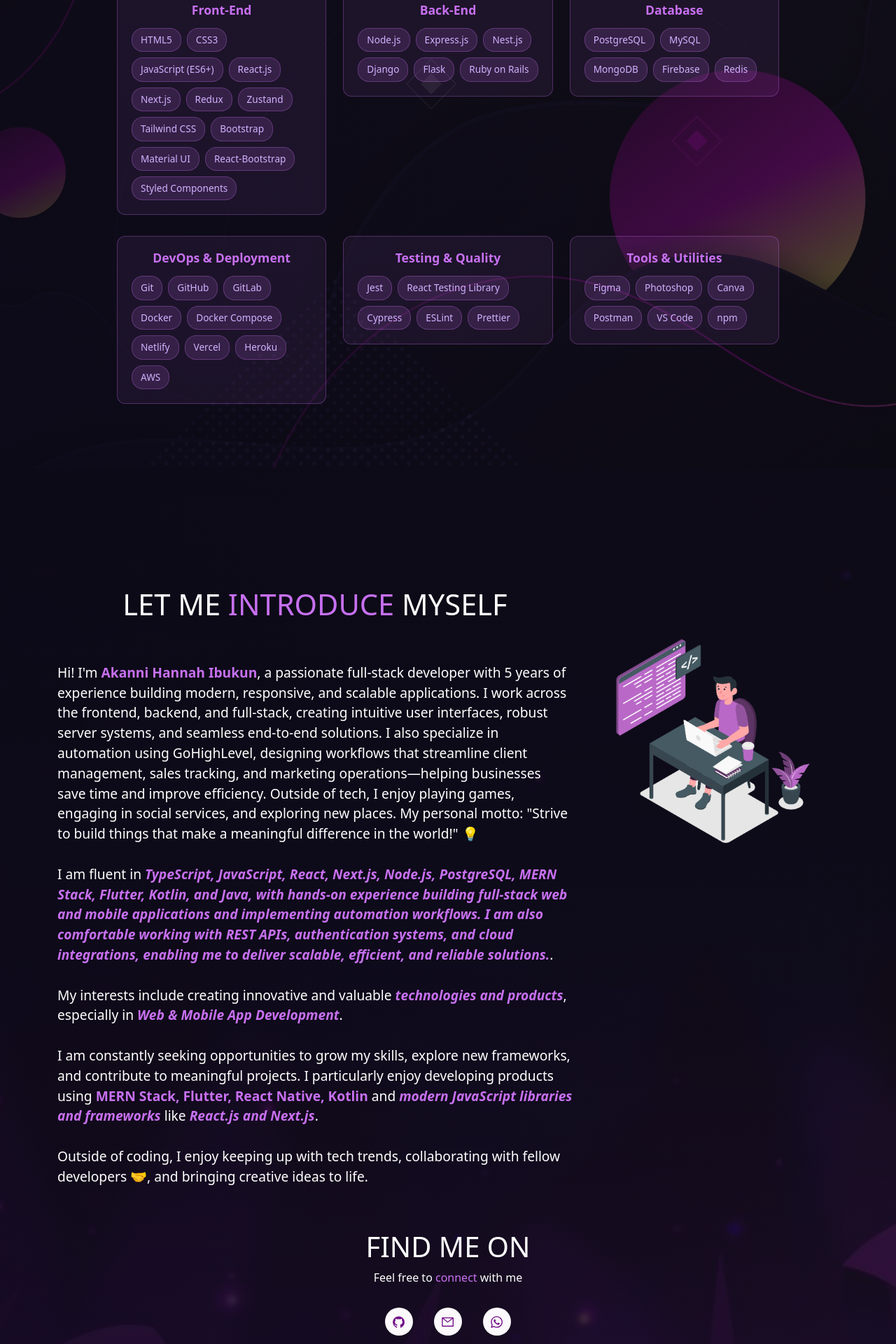
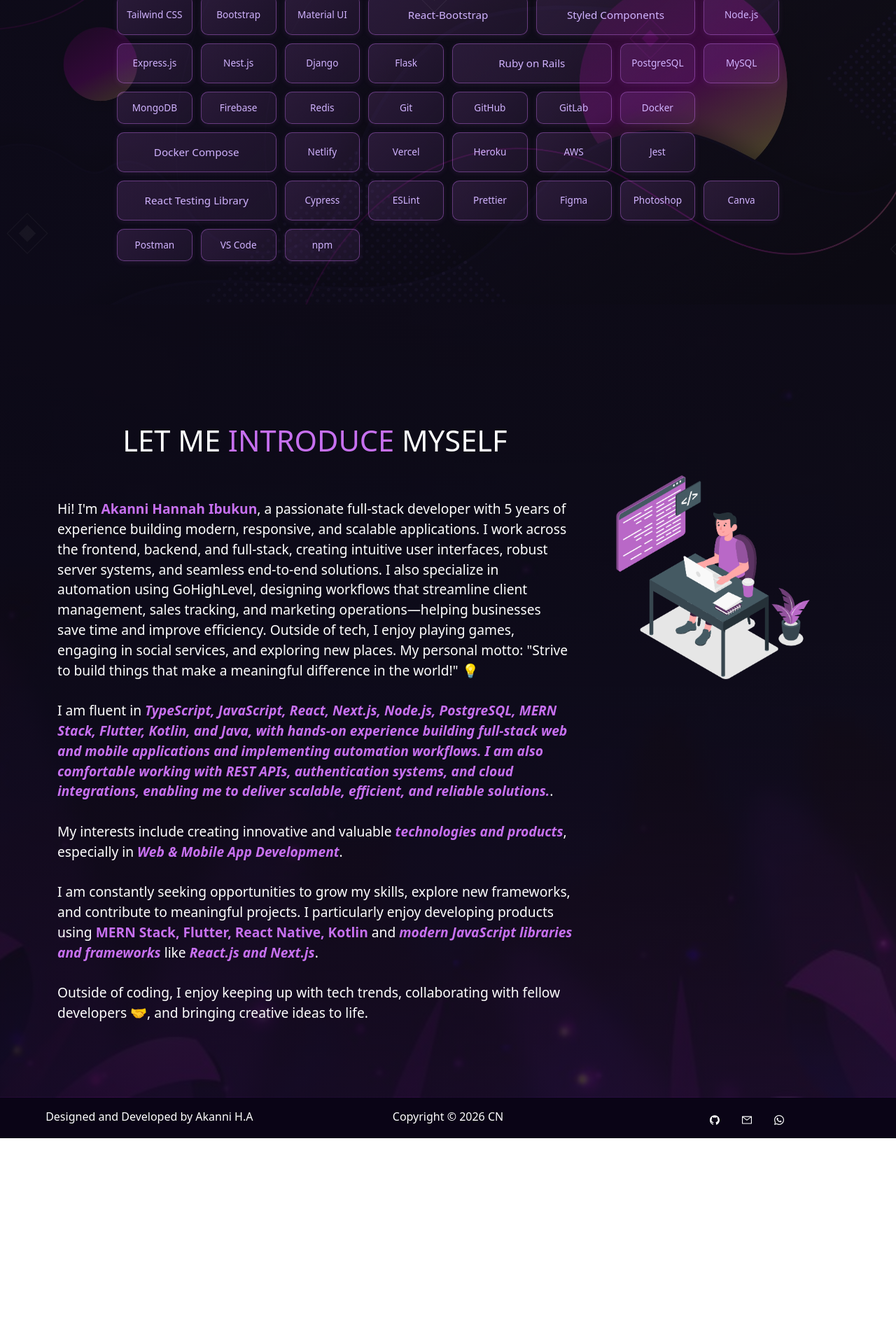
Before and after one commit to Zionstone0909/portfolio, a React (Create React App) app: page / in a window 1280 px wide. Shown: the part 580-2500 px from the top of the page at 70% size. After the commit the page ends 2206 px from the top, so only its background shows below. Built offline with nearby package versions, Linux system fonts and the light colour scheme.

Commit message:
Update Contact form, Home, and Particle components; update package files

```diff
--- a/package.json
+++ b/package.json
@@ -3,6 +3,7 @@
   "version": "0.1.0",
   "private": true,
   "dependencies": {
+    "@emailjs/browser": "^4.4.1",
     "@testing-library/dom": "^10.4.1",
     "@testing-library/jest-dom": "^6.8.0",
     "@testing-library/react": "^16.3.0",
--- a/src/components/Home/Home.js
+++ b/src/components/Home/Home.js
@@ -5,14 +5,51 @@
 import Type from "./Type";
 
 function Home() {
-  const techStack = {
-    "Front-End": ["HTML5", "CSS3", "JavaScript (ES6+)", "React.js", "Next.js", "Redux", "Zustand", "Tailwind CSS", "Bootstrap", "Material UI", "React-Bootstrap", "Styled Components"],
-    "Back-End": ["Node.js", "Express.js", "Nest.js", "Django", "Flask", "Ruby on Rails"],
-    "Database": ["PostgreSQL", "MySQL", "MongoDB", "Firebase", "Redis"],
-    "DevOps & Deployment": ["Git", "GitHub", "GitLab", "Docker", "Docker Compose", "Netlify", "Vercel", "Heroku", "AWS"],
-    "Testing & Quality": ["Jest", "React Testing Library", "Cypress", "ESLint", "Prettier"],
-    "Tools & Utilities": ["Figma", "Photoshop", "Canva", "Postman", "VS Code", "npm"]
-  };
+  const allTechs = [
+    { name: "HTML5", col: 1 },
+    { name: "CSS3", col: 1 },
+    { name: "JavaScript (ES6+)", col: 2 },
+    { name: "React.js", col: 1 },
+    { name: "Next.js", col: 1 },
+    { name: "Redux", col: 1 },
+    { name: "Zustand", col: 1 },
+    { name: "Tailwind CSS", col: 1 },
+    { name: "Bootstrap", col: 1 },
+    { name: "Material UI", col: 1 },
+    { name: "React-Bootstrap", col: 2 },
+    { name: "Styled Components", col: 2 },
+    { name: "Node.js", col: 1 },
+    { name: "Express.js", col: 1 },
+    { name: "Nest.js", col: 1 },
+    { name: "Django", col: 1 },
+    { name: "Flask", col: 1 },
+    { name: "Ruby on Rails", col: 2 },
+    { name: "PostgreSQL", col: 1 },
+    { name: "MySQL", col: 1 },
+    { name: "MongoDB", col: 1 },
+    { name: "Firebase", col: 1 },
+    { name: "Redis", col: 1 },
+    { name: "Git", col: 1 },
+    { name: "GitHub", col: 1 },
+    { name: "GitLab", col: 1 },
+    { name: "Docker", col: 1 },
+    { name: "Docker Compose", col: 2 },
+    { name: "Netlify", col: 1 },
+    { name: "Vercel", col: 1 },
+    { name: "Heroku", col: 1 },
+    { name: "AWS", col: 1 },
+    { name: "Jest", col: 1 },
+    { name: "React Testing Library", col: 2 },
+    { name: "Cypress", col: 1 },
+    { name: "ESLint", col: 1 },
+    { name: "Prettier", col: 1 },
+    { name: "Figma", col: 1 },
+    { name: "Photoshop", col: 1 },
+    { name: "Canva", col: 1 },
+    { name: "Postman", col: 1 },
+    { name: "VS Code", col: 1 },
+    { name: "npm", col: 1 }
+  ];
 
   return (
     <section>
@@ -37,44 +74,48 @@
                 <Type />
               </div>
 
-              <div style={{ marginTop: 40, maxWidth: 1000, margin: "40px auto 0" }}>
-                <h2 style={{ fontSize: "2rem", color: "#d1b3ff", marginBottom: 30, fontWeight: 600 }}>
-                  Tech Stack
-                </h2>
-                <Row>
-                  {Object.entries(techStack).map(([category, techs]) => (
-                    <Col md={6} lg={4} key={category} style={{ marginBottom: 30 }}>
+              <div style={{ marginTop: 50, maxWidth: 1100, margin: "50px auto 0" }}>
                 <div style={{
-                        background: "rgba(199,112,240,0.08)",
-                        border: "1px solid rgba(199,112,240,0.3)",
-                        borderRadius: 12,
-                        padding: 20
+                  display: "grid",
+                  gridTemplateColumns: "repeat(auto-fit, minmax(100px, 1fr))",
+                  gap: 12,
+                  width: "100%"
                 }}>
-                        <h5 style={{ color: "#c770f0", marginBottom: 15, fontWeight: 600, fontSize: "1.1rem" }}>
-                          {category}
-                        </h5>
-                        <div style={{ display: "flex", gap: 8, flexWrap: "wrap" }}>
-                          {techs.map((tech) => (
-                            <span
-                              key={tech}
+                  {allTechs.map((tech) => (
+                    <div
+                      key={tech.name}
                       style={{
-                                background: "rgba(199,112,240,0.15)",
+                        gridColumn: `span ${Math.min(tech.col, 2)}`,
+                        background: "linear-gradient(135deg, rgba(199,112,240,0.15) 0%, rgba(199,112,240,0.08) 100%)",
+                        border: "1.5px solid rgba(199,112,240,0.4)",
+                        borderRadius: 10,
+                        padding: tech.col === 2 ? "16px 12px" : "12px 10px",
+                        display: "flex",
+                        alignItems: "center",
+                        justifyContent: "center",
+                        textAlign: "center",
                         color: "#d1b3ff",
-                                padding: "6px 12px",
-                                borderRadius: 16,
-                                fontSize: "0.85rem",
+                        fontSize: tech.col === 2 ? "0.95rem" : "0.85rem",
                         fontWeight: 500,
-                                border: "1px solid rgba(199,112,240,0.3)"
+                        cursor: "pointer",
+                        transition: "all 0.3s ease",
+                        boxShadow: "0 2px 8px rgba(199,112,240,0.1)"
+                      }}
+                      onMouseEnter={(e) => {
+                        e.currentTarget.style.background = "linear-gradient(135deg, rgba(199,112,240,0.25) 0%, rgba(199,112,240,0.15) 100%)";
+                        e.currentTarget.style.transform = "translateY(-3px)";
+                        e.currentTarget.style.boxShadow = "0 5px 15px rgba(199,112,240,0.3)";
+                      }}
+                      onMouseLeave={(e) => {
+                        e.currentTarget.style.background = "linear-gradient(135deg, rgba(199,112,240,0.15) 0%, rgba(199,112,240,0.08) 100%)";
+                        e.currentTarget.style.transform = "translateY(0)";
+                        e.currentTarget.style.boxShadow = "0 2px 8px rgba(199,112,240,0.1)";
                       }}
                     >
-                              {tech}
-                            </span>
+                      {tech.name}
+                    </div>
                   ))}
                 </div>
-                      </div>
-                    </Col>
-                  ))}
-                </Row>
               </div>
             </Col>
           </Row>
--- a/src/components/Home/Home2.js
+++ b/src/components/Home/Home2.js
@@ -46,47 +46,7 @@
             </Tilt>
           </Col>
         </Row>
-        <Row>
-          <Col md={12} className="home-about-social">
-            <h1>FIND ME ON</h1>
-            <p>
-              Feel free to <span className="purple">connect </span>with me
-            </p>
-            <ul className="home-about-social-links">
-              <li className="social-icons">
-                <a
-                  href="https://github.com/Zionstone0909"
-                  target="_blank"
-                  rel="noreferrer"
-                  className="icon-colour home-social-icons"
-                  title="GitHub"
-                >
-                  <AiFillGithub />
-                </a>
-              </li>
-              <li className="social-icons">
-                <a
-                  href="mailto:hannahakanni7@gmail.com"
-                  className="icon-colour home-social-icons"
-                  title="Email"
-                >
-                  <AiOutlineMail />
-                </a>
-              </li>
-              <li className="social-icons">
-                <a
-                  href="https://wa.me/23409030585841"
-                  target="_blank"
-                  rel="noreferrer"
-                  className="icon-colour home-social-icons"
-                  title="WhatsApp"
-                >
-                  <FaWhatsapp />
-                </a>
-              </li>
-            </ul>
-          </Col>
-        </Row>
+
       </Container>
     </Container>
   );
--- a/src/components/Particle.js
+++ b/src/components/Particle.js
@@ -36,7 +36,7 @@
         interactivity: {
           events: {
             onclick: {
-              enable: false,
+              enable: true,
               mode: "push",
             },
           },
```
Also changed, not shown: src/components/Contact/Contact.js (+47 -86 lines), 2 other files (tests, documents, lock files or other folders). Lines whose indentation alone changed are shown as unchanged.
